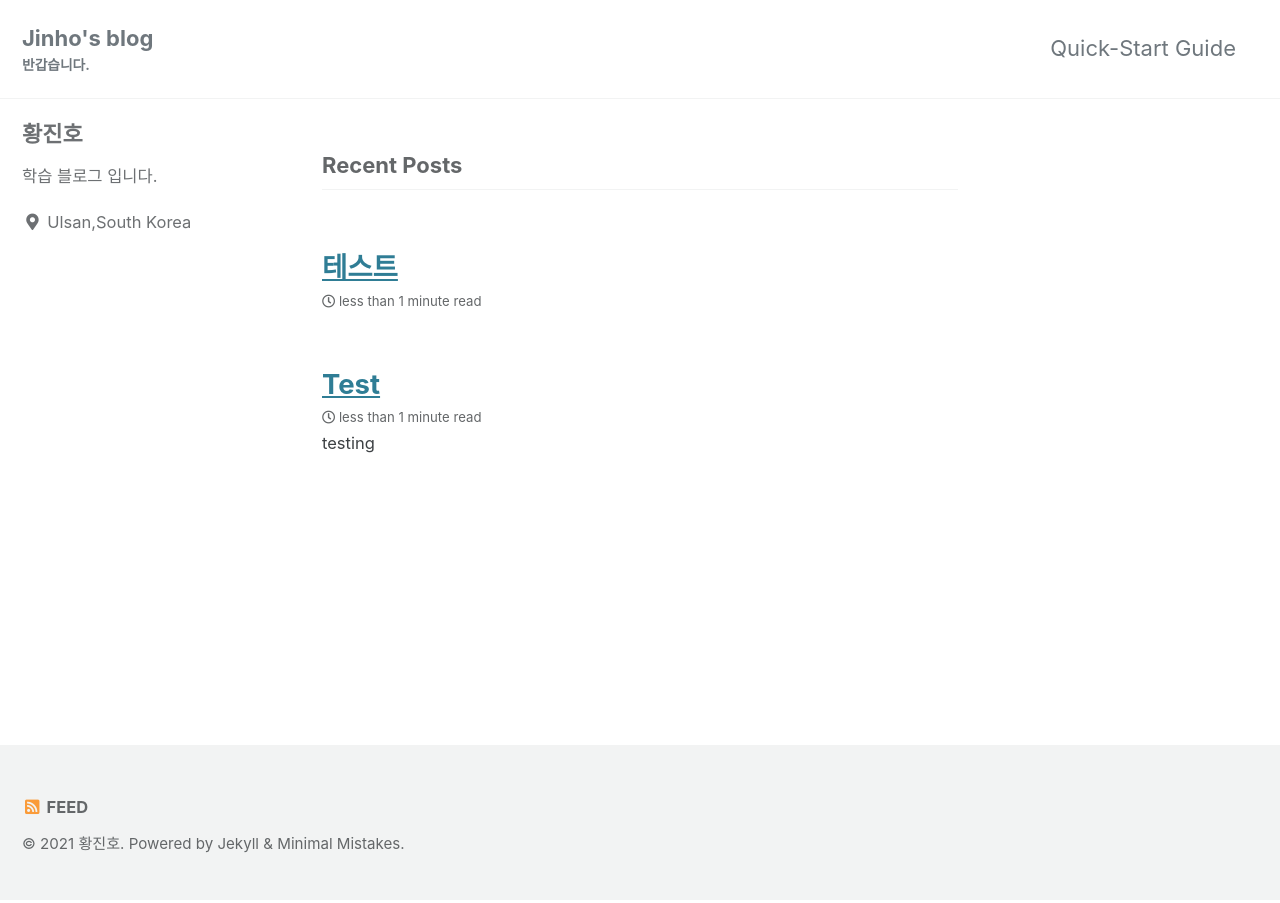
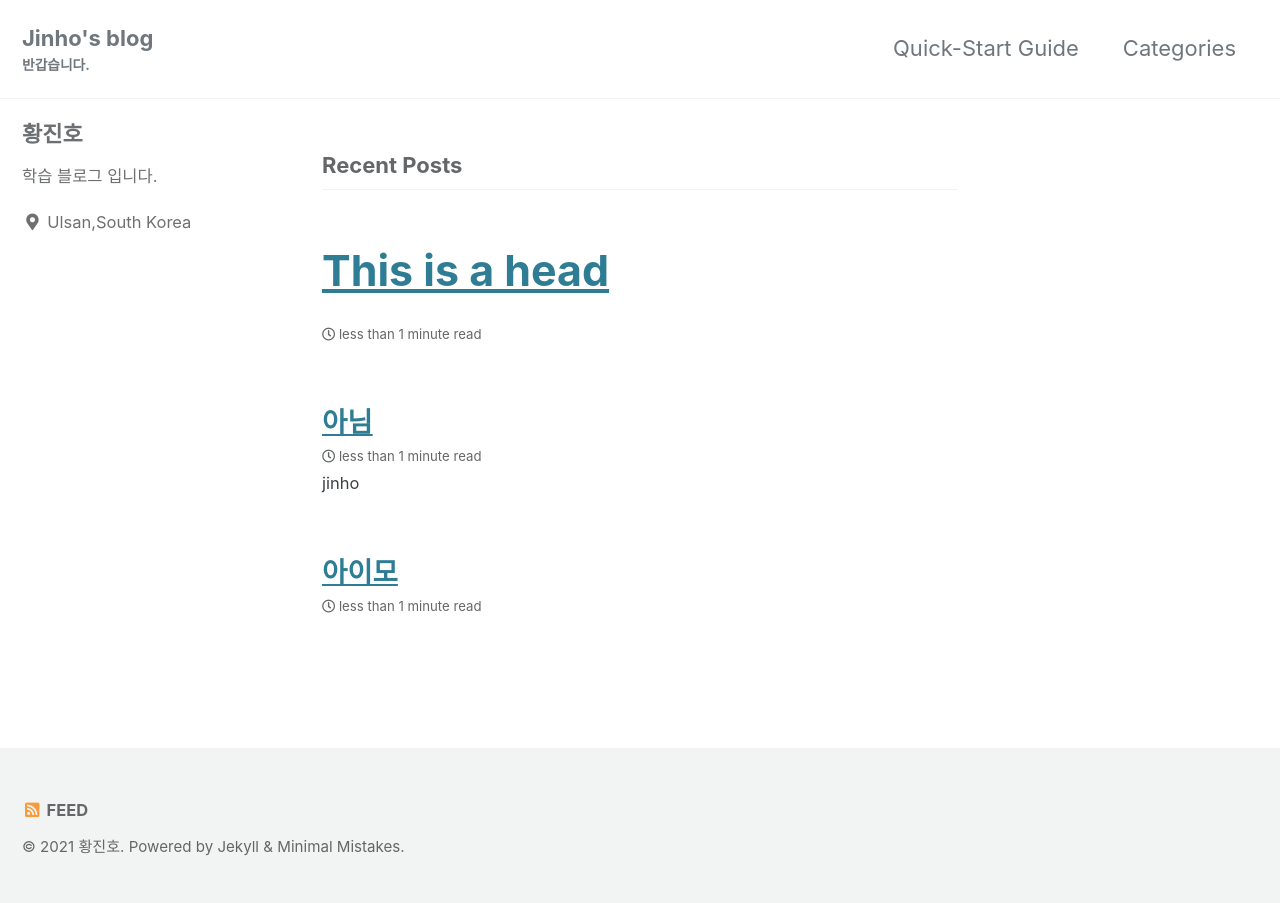
Before and after one commit to jowunnal/jowunnal.github.io, a Jekyll site: the page built from index.html, in a window 1280 px wide. Built offline with Jekyll 4.4.1, drawn with Linux system fonts in a browser that asks for light colours; cached includes are drawn as plain includes; the list of posts is cut into pages by our own code.

```diff
--- a/_data/navigation.yml
+++ b/_data/navigation.yml
@@ -2,6 +2,8 @@
 main:
   - title: "Quick-Start Guide"
     url: https://mmistakes.github.io/minimal-mistakes/docs/quick-start-guide/
+  - title: "Categories"
+    url: https://jowunnal.github.io/categories/howtomake
   # - title: "About"
   #   url: https://mmistakes.github.io/minimal-mistakes/about/
   # - title: "Sample Posts"
--- /dev/null
+++ b/_posts/2021-05-17-dd.md
@@ -0,0 +1,12 @@
+---
+title: 아이모
+categories:
+
+  -  howtomake
+
+tags:
+
+  -  뭐얌
+---
+
+![Alt](/assets/kakao.jpg)
--- /dev/null
+++ b/_posts/2021-05-17-ddo.md
@@ -0,0 +1,12 @@
+---
+title: 아님
+categories:
+
+  -  howtomake
+
+tags:
+
+  -  뭐얌
+---
+
+jinho
--- /dev/null
+++ b/_posts/2021-05-17-doo.md
@@ -0,0 +1,12 @@
+---
+title: |-
+  This is a head
+  =========
+categories:
+
+  -  howtomake
+
+tags:
+
+  -  뭐얌
+---
--- a/_posts/2021-05-17-test.md
+++ /dev/null
@@ -1,5 +0,0 @@
----
-title: Test
----
-
-testing
--- /dev/null
+++ b/blog_making.html
@@ -0,0 +1,3 @@
+---
+layout: posts
+---
```
Also changed, not shown: _layouts/header.html (added, +7 -0 lines), _pages/category.md (added, +6 -0 lines), _pages/how_to_make.md (added, +7 -0 lines), _pages/post_tags.md (added, +6 -0 lines), _posts/2021-05-17-테스트.md (deleted), assets/KakaoTalk_20210513_173550324.jpg (added), assets/KakaoTalk_20210513_174628992.jpg (added), assets/kakao.jpg (added), index.html (line endings or trailing spaces), 1 other file.
